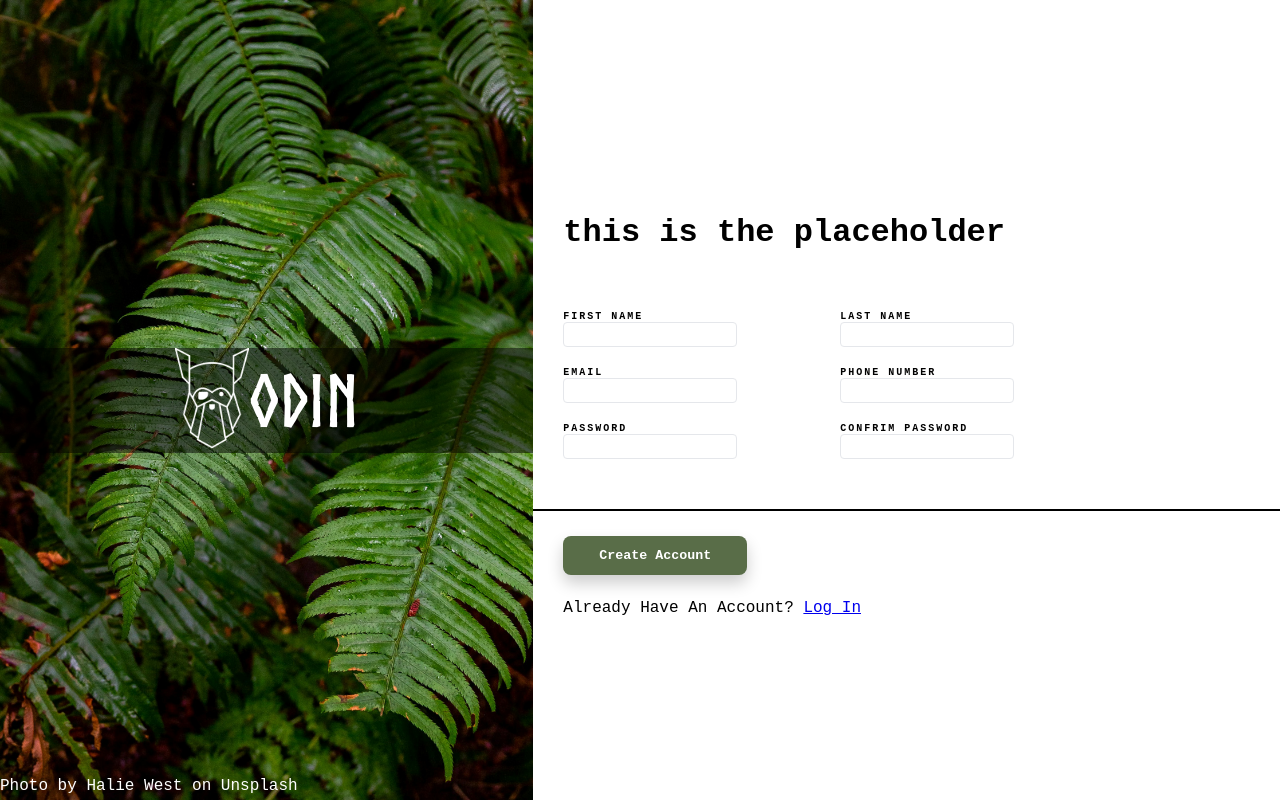
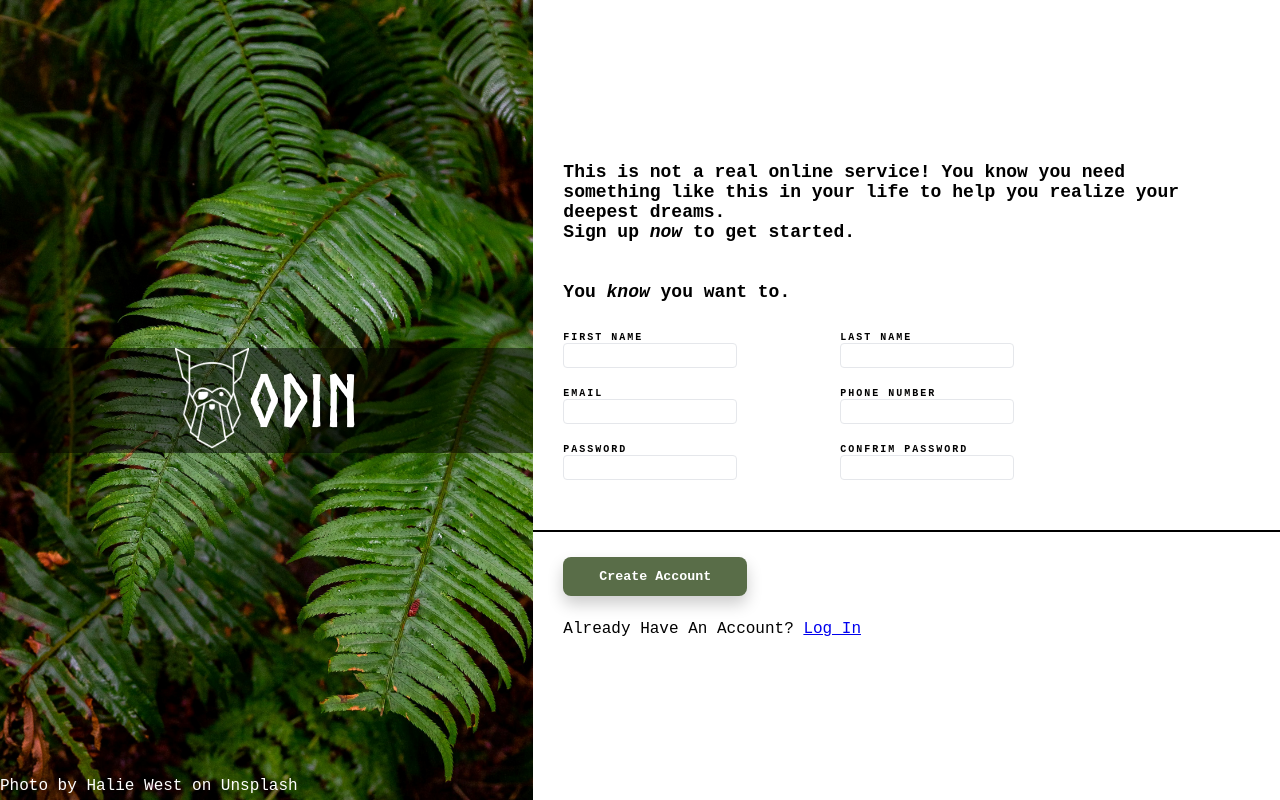
Before and after one commit to Jordy4D/sign-up-form, a plain HTML site: page index.html in a window 1280 px wide. Drawn offline with Linux system fonts and the light colour scheme.

Commit message:
more styling

```diff
--- a/index.html
+++ b/index.html
@@ -23,7 +23,10 @@
 
         <div class="form-section">
             <div class="formTextArea">
-                <h1>this is the placeholder</h1>
+                <p>This is not a real online service! You know you need something like this in your life to help you realize your deepest dreams.<br> Sign up <em>now</em> to get started.</p>
+                <br>
+                <br>
+                <p>You <em>know</em> you want to.</p>
             </div>
             <div class="form">
                 <form action="post" class="sign-up-form">
--- a/style.css
+++ b/style.css
@@ -60,7 +60,10 @@
 }
 
 .formTextArea {
-    padding: 30px;
+    padding-left: 30px;
+    padding-right: 100px;
+    font-weight: 700;
+    font-size: 18px;
 }
 
 .form-input-fields {
```
